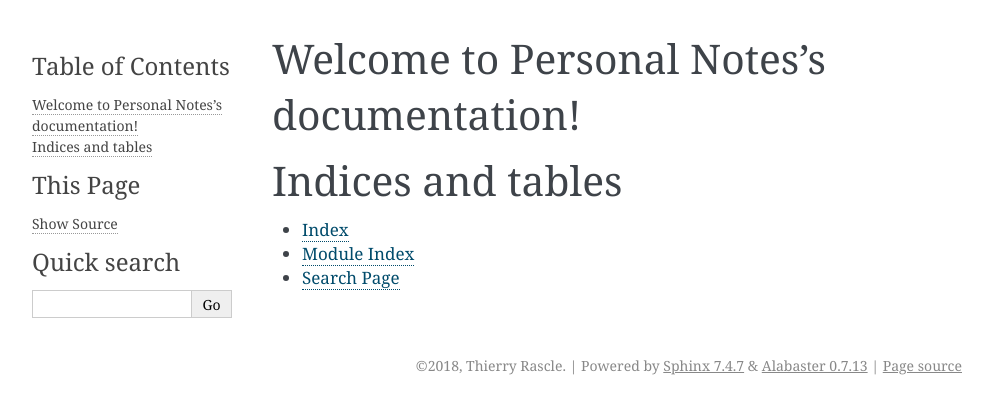
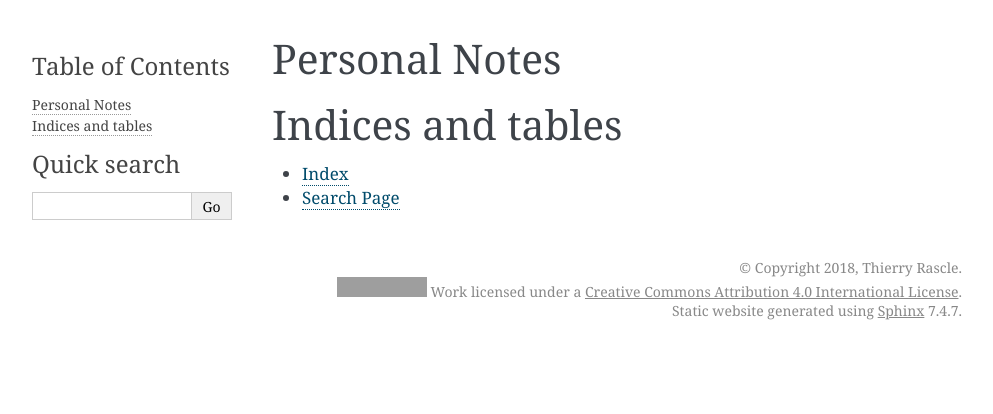
Before and after one commit to thierr26/thierr26_personal_notes_sphinx_sources, a Sphinx documentation site: the page built from source/index.rst, in a window 1280 px wide. Shown: the top 414 px of the page, without its empty margins (148-1141 px from the left). Built offline with Sphinx 7.4.7, drawn with Linux system fonts in a browser that asks for light colours; grey boxes are pictures that could not be loaded.

Commit message:
Customize slightly the website structure
* Remove module index.
* Don't link to sources.
* Change website title.
* Change website footer.

```diff
--- /dev/null
+++ b/source/_templates/layout.html
@@ -0,0 +1,22 @@
+{% extends '!layout.html' %}
+
+{% block footer %}
+  <div class="footer" role="contentinfo">
+    {%- if show_copyright %}
+      {%- if hasdoc('copyright') %}
+        {% trans path=pathto('copyright'), copyright=copyright|e %}&#169; <a href="{{ path }}">Copyright</a> {{ copyright }}.{% endtrans %}
+      {%- else %}
+        {% trans copyright=copyright|e %}&#169; Copyright {{ copyright }}.{% endtrans %}
+      {%- endif %}
+    {%- endif %}<br />
+    <a rel="license" href="http://creativecommons.org/licenses/by/4.0/"><img alt="Creative Commons License" style="border-width:0" src="https://i.creativecommons.org/l/by/4.0/80x15.png" /></a>
+    Work licensed under a
+    <a rel="license" href="http://creativecommons.org/licenses/by/4.0/">Creative Commons Attribution 4.0 International License</a>.<br />
+    {%- if show_sphinx %}
+      {% trans sphinx_version=sphinx_version|e %}
+      Static website generated using
+      <a href="http://sphinx-doc.org/">Sphinx</a>
+      {{ sphinx_version }}.{% endtrans %}
+    {%- endif %}
+  </div>
+{% endblock %}
--- a/source/conf.py
+++ b/source/conf.py
@@ -98,6 +98,10 @@ html_static_path = ['_static']
 #
 # html_sidebars = {}
 
+html_title = 'Personal Notes'
+html_copy_source = False
+html_show_sourcelink = False
+
 
 # -- Options for HTMLHelp output ---------------------------------------------
 
--- a/source/index.rst
+++ b/source/index.rst
@@ -3,8 +3,8 @@
    You can adapt this file completely to your liking, but it should at least
    contain the root `toctree` directive.
 
-Welcome to Personal Notes's documentation!
-==========================================
+Personal Notes
+==============
 
 .. toctree::
    :maxdepth: 2
```
Also changed, not shown: other parts of source/index.rst (+0 -1 lines).
